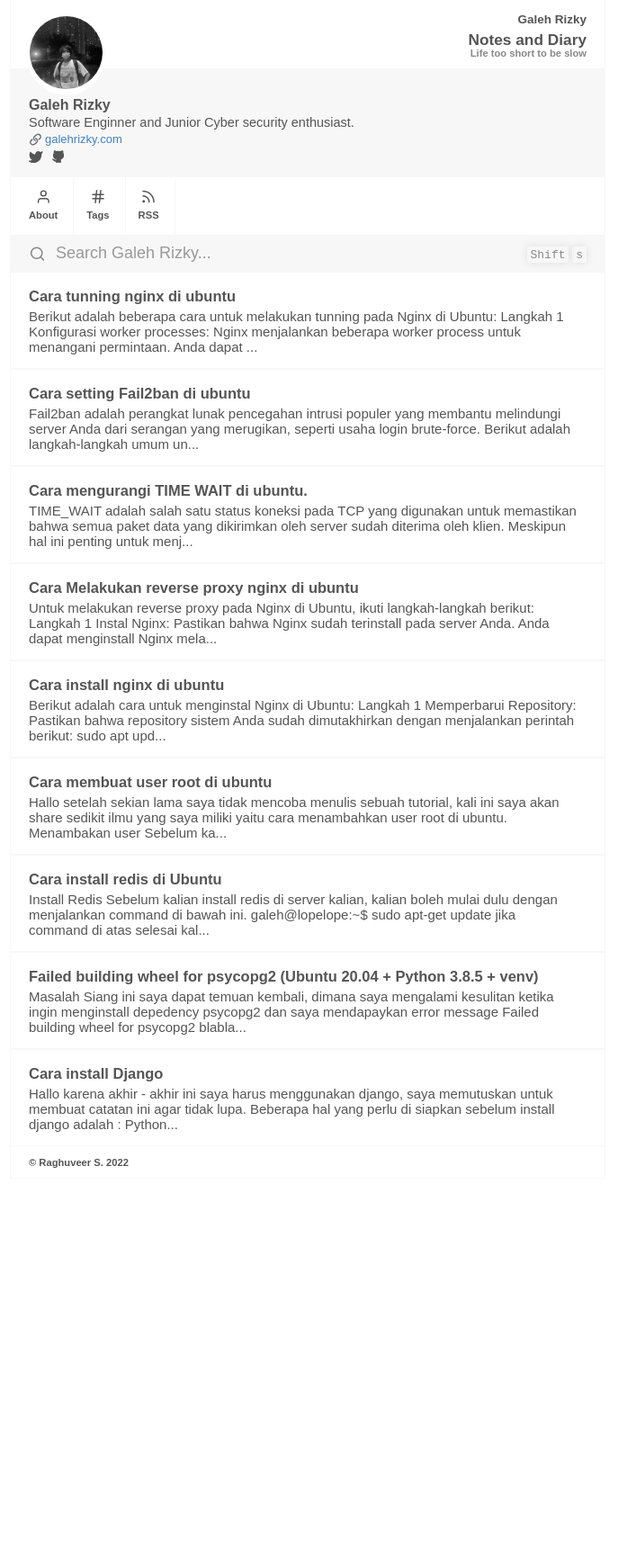
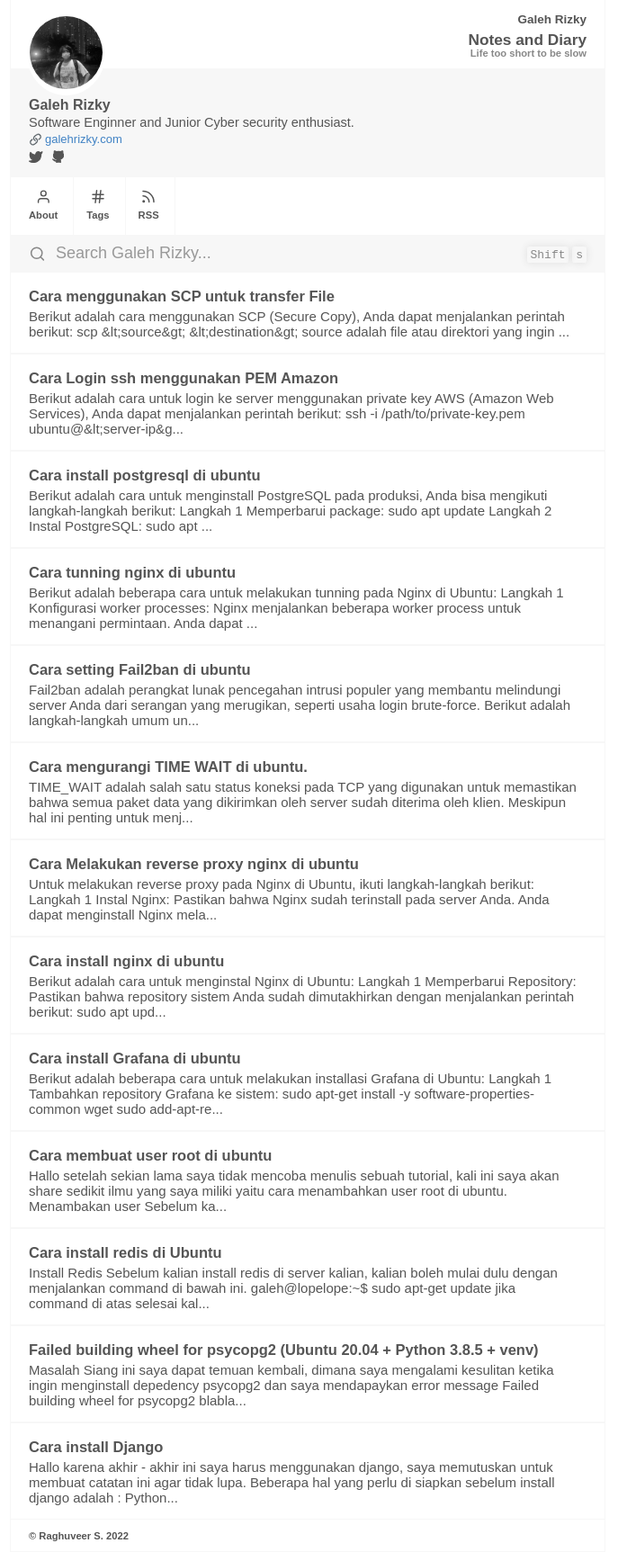
Before and after one commit to galehrizky/galehrizky.github.io, a Jekyll site: the page built from index.md, in a window 1280 px wide. Shown: the whole page at 90% size, without its empty margins (298-985 px from the left). Built offline with Jekyll 4.4.1, drawn with Linux system fonts in a browser that asks for light colours; before the commit the page ends 1310 px from its top, so only the background shows below that.

Commit message:
update tulisan

````diff
--- /dev/null
+++ b/_posts/2023-02-03-cara-install-grafana-di-ubuntu.md
@@ -0,0 +1,36 @@
+---
+title: Cara install Grafana di ubuntu
+tags: ubuntu root sysadmin grafana monitoring
+comments: false
+---
+
+Berikut adalah beberapa cara untuk melakukan installasi Grafana di Ubuntu:
+
+
+##### Langkah 1
+Tambahkan repository Grafana ke sistem:
+```bash
+sudo apt-get install -y software-properties-common wget
+sudo add-apt-repository "deb https://packages.grafana.com/oss/deb stable main"
+wget -q -O - https://packages.grafana.com/gpg.key | sudo apt-key add -
+```
+
+##### Langkah 2
+Perbarui cache paket dan instal Grafana:
+```bash
+sudo apt-get update
+sudo apt-get install grafana
+```
+##### Langkah 3
+Jalankan Grafana:
+```bash
+sudo systemctl start grafana-server
+```
+
+##### Langkah 4
+Konfigurasi Grafana agar otomatis menjalankan setiap kali sistem boot:
+```bash
+sudo systemctl enable grafana-server
+```
+
+Sekarang, Anda dapat mengakses Grafana melalui browser dengan mengetikkan alamat IP server atau nama host dan port 3000 (http://<server_ip>:3000). Login dengan user default admin dan password admin.
--- /dev/null
+++ b/_posts/2023-02-04-cara-install-postgresql-di-ubuntu.md
@@ -0,0 +1,45 @@
+---
+title: Cara install postgresql di ubuntu
+tags: ubuntu sysadmin amazon databse postgresql
+comments: false
+---
+
+Berikut adalah cara untuk menginstall PostgreSQL pada produksi, Anda bisa mengikuti langkah-langkah berikut:
+
+##### Langkah 1
+Memperbarui package:
+```bash
+sudo apt update
+```
+
+##### Langkah 2
+Instal PostgreSQL:
+```bash
+sudo apt install postgresql postgresql-contrib
+```
+
+##### Langkah 3
+Konfigurasi database:
+
+* Buat role baru:
+
+```bash
+sudo -u postgres createuser --interactive
+```
+* Buat database baru:
+
+```bash
+sudo -u postgres createdb mydatabase
+```
+ * Ubah password untuk role yang baru dibuat:
+
+```bash
+sudo -u postgres psql
+postgres=# \password myuser
+```
+
+##### Langkah 4
+Restart PostgreSQL:
+```bash
+sudo service postgresql restart
+```
--- /dev/null
+++ b/_posts/2023-02-04-cara-login-ssh-menggunakan-pem.md
@@ -0,0 +1,23 @@
+---
+title: Cara Login ssh menggunakan PEM Amazon
+tags: ubuntu sysadmin amazon scp login
+comments: false
+---
+
+Berikut adalah cara untuk login ke server menggunakan private key AWS (Amazon Web Services), Anda dapat menjalankan perintah berikut:
+
+```bash
+ssh -i /path/to/private-key.pem ubuntu@<server-ip>
+```
+- `/path/to/private-key.pem` adalah lokasi file private key Anda.
+- `ubuntu` adalah nama pengguna pada server.
+- `server-ip` adalah alamat IP server yang ingin Anda akses.
+
+
+Pastikan bahwa file private key Anda memiliki hak akses yang tepat (permission 0400) agar tidak dapat dibaca oleh pihak lain. Anda juga bisa menambahkan opsi -v untuk melihat detail koneksi SSH.
+
+contoh:
+
+```bash
+ssh -i ~/keys/my-aws-key.pem -v ubuntu@54.0.1.2
+```
--- /dev/null
+++ b/_posts/2023-02-04-cara-menggunakan-scp-untuk-transfer-file-ubuntu copy.md
@@ -0,0 +1,35 @@
+---
+title: Cara menggunakan SCP untuk transfer File
+tags: ubuntu sysadmin  scp transfer
+comments: false
+---
+
+Berikut adalah cara menggunakan SCP (Secure Copy), Anda dapat menjalankan perintah berikut:
+
+```bash
+scp <source> <destination>
+```
+- `source` adalah file atau direktori yang ingin Anda salin.
+- `destination` adalah lokasi tujuan file atau direktori yang ingin Anda salin.
+
+Beberapa contoh:
+
+* Salin file dari lokal ke remote:
+
+```bash
+scp file.txt user@remote.example.com:/home/user/
+```
+
+* Salin direktori dari remote ke lokal:
+
+```bash
+scp -r user@remote.example.com:/home/user/dir/ .
+```
+
+* Salin direktori dari remote ke lokal:
+
+```bash
+scp user1@remote1.example.com:/home/user1/file.txt user2@remote2.example.com:/home/user2/
+```
+
+Catatan: Anda mungkin perlu memasukkan password akun Anda pada remote host.
````
Also changed, not shown: _posts/2022-03-02-cara-install-django.md (+1 -1 lines).
